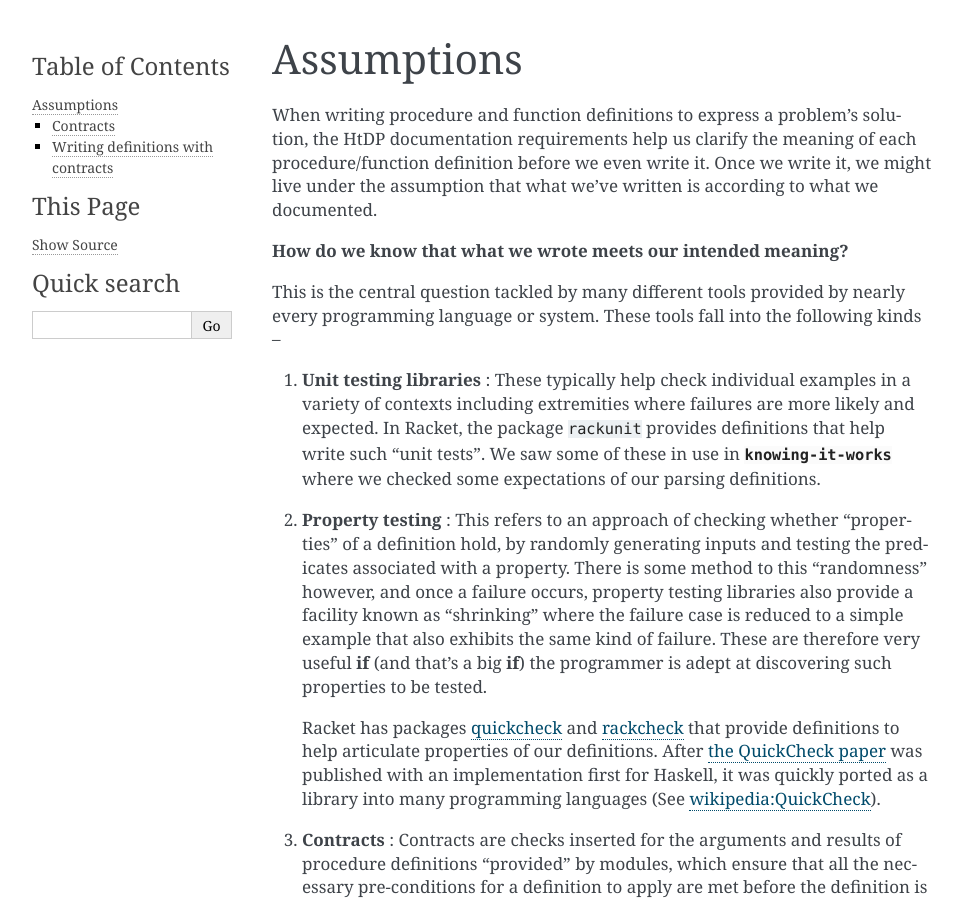
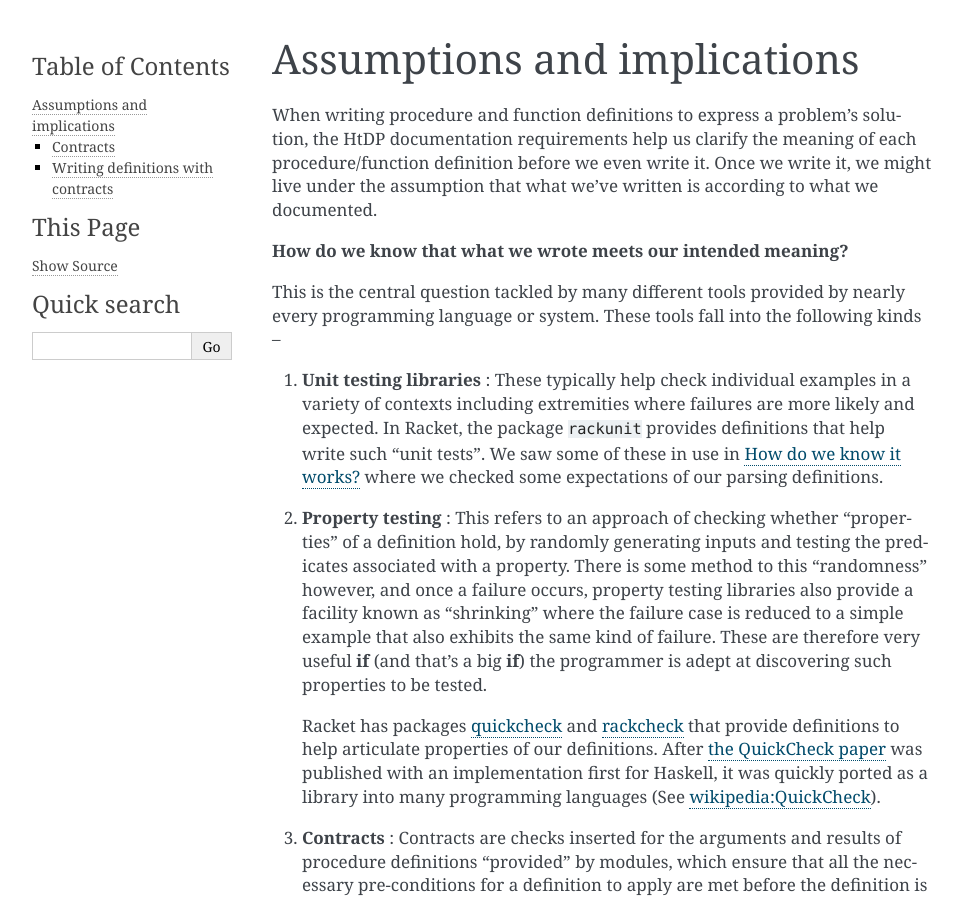
Before and after one commit to kreauniv/complit, a Sphinx documentation site: the page built from source/assumptions.rst, in a window 1280 px wide and 900 px high. Shown: the whole window, without its empty margins (148-1110 px from the left). Built offline with Sphinx 7.4.7, drawn with Linux system fonts in a browser that asks for light colours; some of the changed text lies outside the part shown.

Commit message:
Restructring

```diff
--- a/source/assumptions.rst
+++ b/source/assumptions.rst
@@ -1,5 +1,5 @@
-Assumptions
-===========
+Assumptions and implications
+============================
 
 When writing procedure and function definitions to express a problem's
 solution, the HtDP documentation requirements help us clarify the meaning of
@@ -17,7 +17,7 @@ kinds --
    in a variety of contexts including extremities where failures are more likely
    and expected. In Racket, the package ``rackunit`` provides definitions that
    help write such "unit tests". We saw some of these in use in
-   :numref:`knowing-it-works` where we checked some expectations of our parsing
+   :ref:`knowing-it-works` where we checked some expectations of our parsing
    definitions.
 
 2. **Property testing** : This refers to an approach of checking whether
--- a/source/index.rst
+++ b/source/index.rst
@@ -12,9 +12,9 @@ CompLIT: Programming Literacy (WORK-IN-PROGRESS)
    interrogation
    strings
    sample-programs
-   assumptions
    structures
    parsing
+   assumptions
    parsing2
    alternative-syntax
    recap
```
